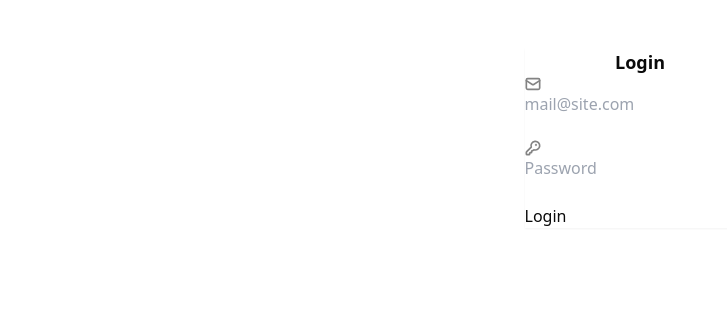
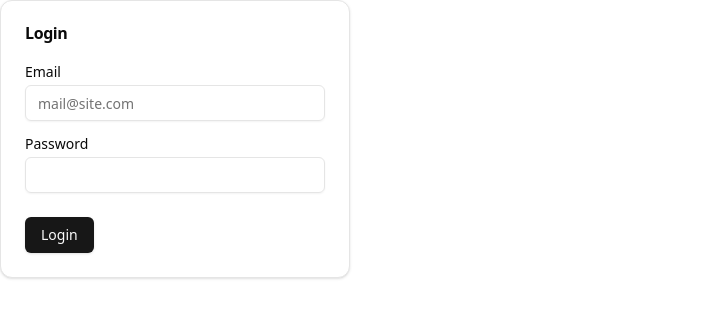
Before and after one commit to BoschLeith/driver-ratings, a React (Vite) app: page /login in a window 1280 px wide. Shown: the top 318 px of the page, without its empty margins (0-727 px from the left). Built offline with nearby package versions, Linux system fonts and the light colour scheme.

Commit message:
Refactor Login page

```diff
--- a/package.json
+++ b/package.json
@@ -10,6 +10,7 @@
     "preview": "vite preview"
   },
   "dependencies": {
+    "@radix-ui/react-label": "^2.1.1",
     "@radix-ui/react-slot": "^1.1.1",
     "@reduxjs/toolkit": "^2.5.1",
     "axios": "^1.7.9",
--- a/src/components/ui/card.tsx
+++ b/src/components/ui/card.tsx
@@ -1,6 +1,6 @@
 import * as React from "react"
 
-import { cn } from "@/utils"
+import { cn } from "@/utils/cn"
 
 const Card = React.forwardRef<
   HTMLDivElement,
--- /dev/null
+++ b/src/components/ui/input.tsx
@@ -0,0 +1,22 @@
+import * as React from 'react';
+
+import { cn } from '@/utils/cn';
+
+const Input = React.forwardRef<HTMLInputElement, React.ComponentProps<'input'>>(
+  ({ className, type, ...props }, ref) => {
+    return (
+      <input
+        type={type}
+        className={cn(
+          'flex h-9 w-full rounded-md border border-input bg-transparent px-3 py-1 text-base shadow-sm transition-colors file:border-0 file:bg-transparent file:text-sm file:font-medium file:text-foreground placeholder:text-muted-foreground focus-visible:outline-none focus-visible:ring-1 focus-visible:ring-ring disabled:cursor-not-allowed disabled:opacity-50 md:text-sm',
+          className
+        )}
+        ref={ref}
+        {...props}
+      />
+    );
+  }
+);
+Input.displayName = 'Input';
+
+export { Input };
--- /dev/null
+++ b/src/components/ui/label.tsx
@@ -0,0 +1,24 @@
+import * as React from 'react';
+import * as LabelPrimitive from '@radix-ui/react-label';
+import { cva, type VariantProps } from 'class-variance-authority';
+
+import { cn } from '@/utils/cn';
+
+const labelVariants = cva(
+  'text-sm font-medium leading-none peer-disabled:cursor-not-allowed peer-disabled:opacity-70'
+);
+
+const Label = React.forwardRef<
+  React.ElementRef<typeof LabelPrimitive.Root>,
+  React.ComponentPropsWithoutRef<typeof LabelPrimitive.Root> &
+    VariantProps<typeof labelVariants>
+>(({ className, ...props }, ref) => (
+  <LabelPrimitive.Root
+    ref={ref}
+    className={cn(labelVariants(), className)}
+    {...props}
+  />
+));
+Label.displayName = LabelPrimitive.Root.displayName;
+
+export { Label };
--- a/src/pages/Login.tsx
+++ b/src/pages/Login.tsx
@@ -2,8 +2,19 @@
 import { useDispatch } from 'react-redux';
 import { useNavigate } from 'react-router';
 
+import { Button } from '@/components/ui/button';
+import {
+  Card,
+  CardContent,
+  CardFooter,
+  CardHeader,
+  CardTitle,
+} from '@/components/ui/card';
+import { Input } from '@/components/ui/input';
+import { Label } from '@/components/ui/label';
 import { loginSuccess } from '@/redux/authSlice';
 import { AppDispatch } from '@/redux/store';
+import api from '@/lib/api-client';
 
 const Login = () => {
   const [email, setEmail] = useState('');
@@ -15,19 +26,12 @@
     e.preventDefault();
 
     try {
-      const response = await fetch('/api/auth/login', {
-        method: 'POST',
-        headers: {
-          'Content-Type': 'application/json',
-        },
-        body: JSON.stringify({ email, password }),
-      });
+      const { data } = await api.post('/auth/login', { email, password });
 
-      if (!response.ok) {
+      if (!data) {
         throw new Error('Login failed');
       }
 
-      const data = await response.json();
       dispatch(loginSuccess({ accessToken: data.accessToken }));
       navigate('/dashboard');
     } catch (error) {
@@ -36,30 +40,16 @@
   };
 
   return (
-    <div className="container mx-auto flex justify-center py-12">
-      <div className="card w-100 shadow-sm">
-        <div className="card-body">
-          <h2 className="text-center text-lg font-semibold">Login</h2>
-          <form onSubmit={handleSubmit} className="space-y-6">
-            <div className="text-center">
-              <label className="input validator" htmlFor="email">
-                <svg
-                  className="h-[1em] opacity-50"
-                  xmlns="http://www.w3.org/2000/svg"
-                  viewBox="0 0 24 24"
-                >
-                  <g
-                    strokeLinejoin="round"
-                    strokeLinecap="round"
-                    strokeWidth="2.5"
-                    fill="none"
-                    stroke="currentColor"
-                  >
-                    <rect width="20" height="16" x="2" y="4" rx="2"></rect>
-                    <path d="m22 7-8.97 5.7a1.94 1.94 0 0 1-2.06 0L2 7"></path>
-                  </g>
-                </svg>
-                <input
+    <Card className="w-[350px]">
+      <CardHeader>
+        <CardTitle>Login</CardTitle>
+      </CardHeader>
+      <CardContent>
+        <form>
+          <div className="grid w-full items-center gap-4">
+            <div className="flex flex-col space-y-1.5">
+              <Label htmlFor="email">Email</Label>
+              <Input
                 id="email"
                 type="email"
                 value={email}
@@ -68,63 +58,24 @@
                 autoComplete="true"
                 required
               />
-              </label>
-              <div className="validator-hint hidden">
-                Enter valid email address
             </div>
-            </div>
-            <div className="text-center">
-              <label className="input validator" htmlFor="password">
-                <svg
-                  className="h-[1em] opacity-50"
-                  xmlns="http://www.w3.org/2000/svg"
-                  viewBox="0 0 24 24"
-                >
-                  <g
-                    strokeLinejoin="round"
-                    strokeLinecap="round"
-                    strokeWidth="2.5"
-                    fill="none"
-                    stroke="currentColor"
-                  >
-                    <path d="M2.586 17.414A2 2 0 0 0 2 18.828V21a1 1 0 0 0 1 1h3a1 1 0 0 0 1-1v-1a1 1 0 0 1 1-1h1a1 1 0 0 0 1-1v-1a1 1 0 0 1 1-1h.172a2 2 0 0 0 1.414-.586l.814-.814a6.5 6.5 0 1 0-4-4z"></path>
-                    <circle
-                      cx="16.5"
-                      cy="7.5"
-                      r=".5"
-                      fill="currentColor"
-                    ></circle>
-                  </g>
-                </svg>
-                <input
+            <div className="flex flex-col space-y-1.5">
+              <Label htmlFor="password">Password</Label>
+              <Input
                 id="password"
                 type="password"
                 value={password}
                 onChange={(e) => setPassword(e.target.value)}
                 required
-                  placeholder="Password"
-                  minLength={8}
-                  pattern="(?=.*\d)(?=.*[a-z])(?=.*[A-Z]).{8,}"
-                  title="Must be more than 8 characters, including number, lowercase letter, uppercase letter"
               />
-              </label>
-              <p className="validator-hint hidden">
-                Must be more than 8 characters, including
-                <br />
-                At least one number
-                <br />
-                At least one lowercase letter
-                <br />
-                At least one uppercase letter
-              </p>
-            </div>
-            <button className="btn btn-block" type="submit">
-              Login
-            </button>
-          </form>
             </div>
           </div>
-    </div>
+        </form>
+      </CardContent>
+      <CardFooter className="flex justify-between">
+        <Button onClick={handleSubmit}>Login</Button>
+      </CardFooter>
+    </Card>
   );
 };
 
```
Also changed, not shown: components.json, 1 other file (tests, documents, lock files or other folders). Lines whose indentation alone changed are shown as unchanged.
